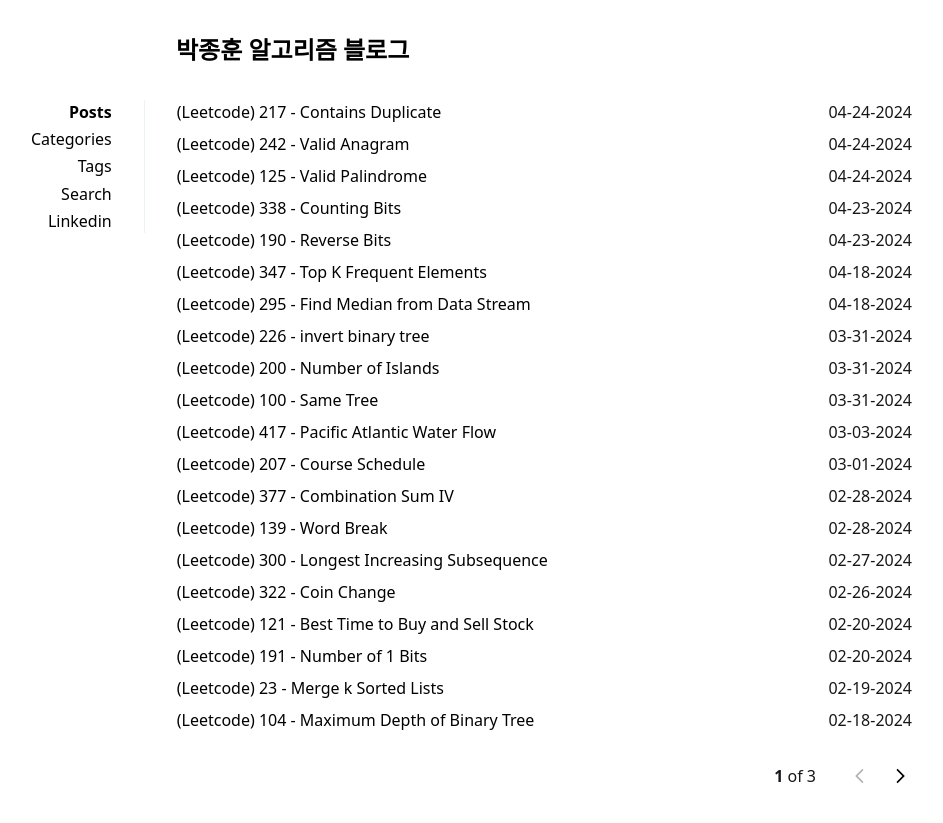
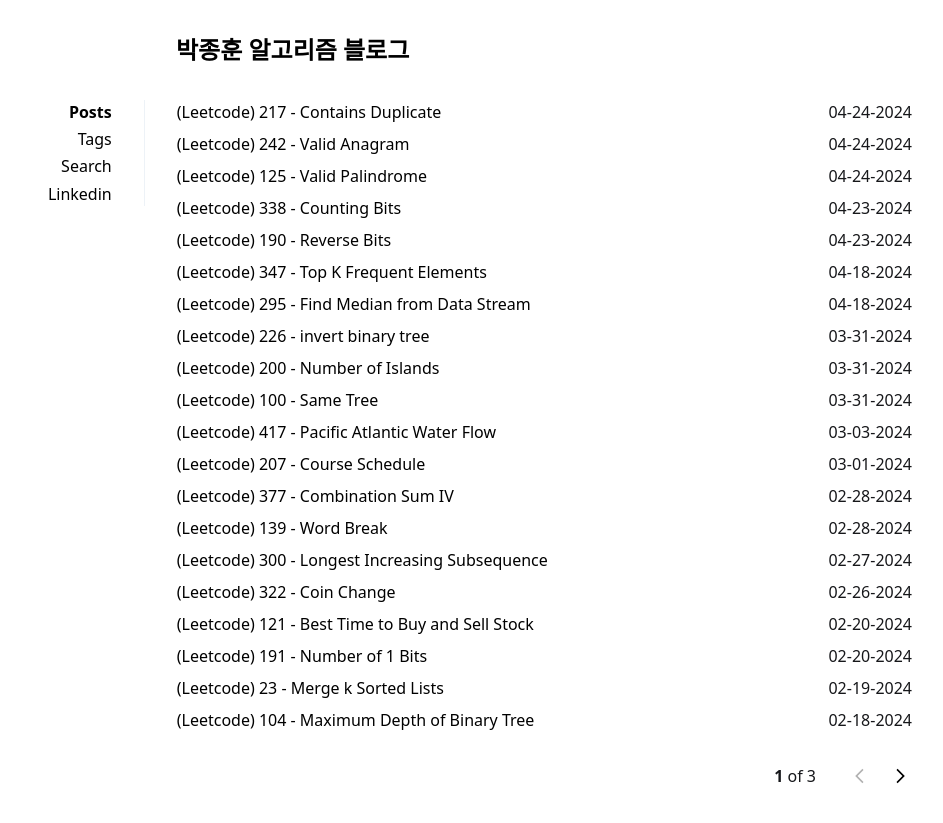
Before and after one commit to dev-jonghoonpark/algorithm-blog, a Jekyll site: the page built from index.html, in a window 1280 px wide. Shown: the top 823 px of the page, without its empty margins (176-1119 px from the left). Built offline with Jekyll 4.4.1, drawn with Linux system fonts in a browser that asks for light colours; the list of posts is cut into pages by our own code.

Commit message:
remove categories

```diff
--- a/_data/navigation.yml
+++ b/_data/navigation.yml
@@ -1,8 +1,6 @@
 links:
   - title: Posts
     url: /
-  - title: Categories
-    url: /categories
   - title: Tags
     url: /tags
   - title: Search
```
